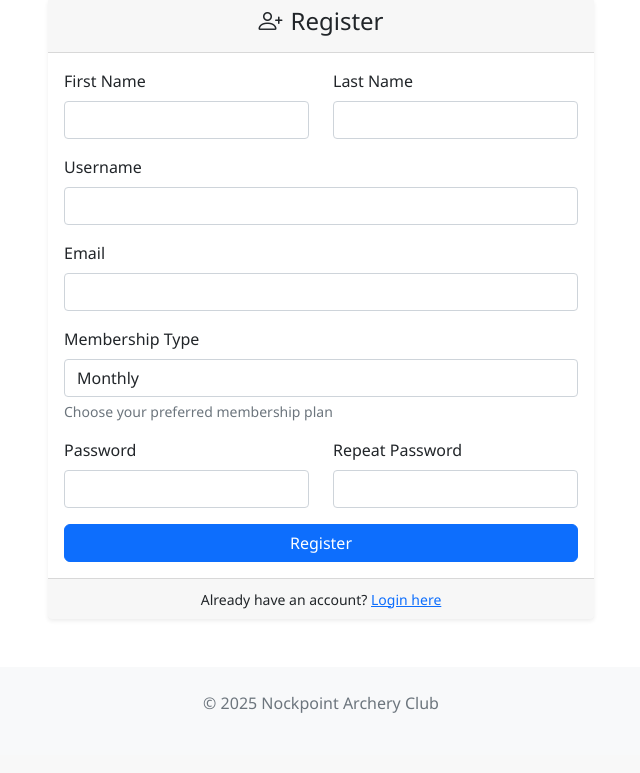
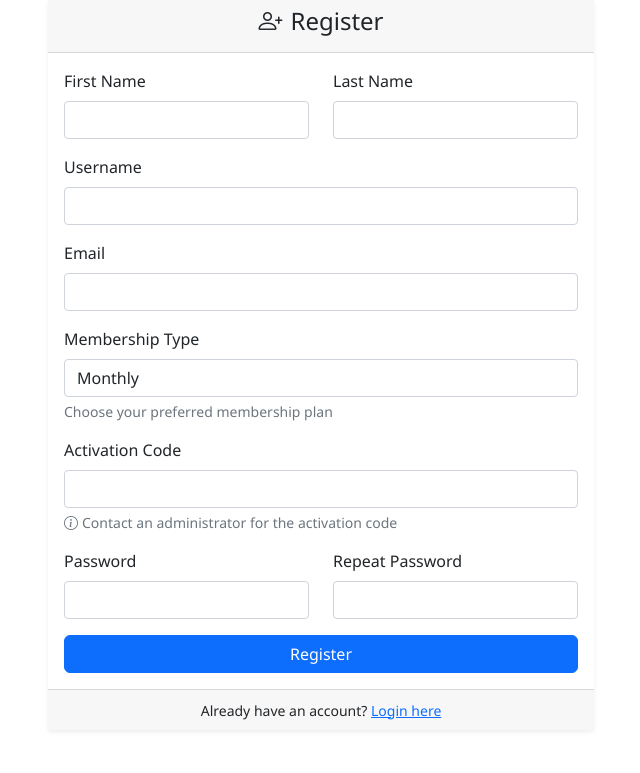
Before and after one commit to silah/nockpoint, a Flask app: page /auth/register in a window 1280 px wide. Shown: the part 81-854 px from the top of the page, without its empty margins (319-959 px from the left). Before the commit the page ends 794 px from the top, so only its background shows below. Run offline with Flask 3, Linux system fonts and the light colour scheme; data comes from the database, SQL or seed files in the repository; some libraries are stand-ins or nearby versions.

Commit message:
added activation code feature for registrations

```diff
--- a/app/forms.py
+++ b/app/forms.py
@@ -20,11 +20,20 @@
         ('annual', 'Annual'),
         ('per_event', 'Per-Event')
     ], default='monthly', validators=[DataRequired()])
+    activation_code = StringField('Activation Code', validators=[DataRequired(), Length(1, 50)])
     password = PasswordField('Password', validators=[DataRequired(), Length(6)])
     password2 = PasswordField('Repeat Password',
                              validators=[DataRequired(), EqualTo('password')])
     is_admin = BooleanField('Make this user an administrator')
     submit = SubmitField('Register')
+
+    def validate_activation_code(self, field):
+        from app.models import ClubSettings
+        settings = ClubSettings.get_settings()
+        if not settings.activation_code:
+            raise ValidationError('Registration is currently disabled. Please contact an administrator.')
+        if field.data != settings.activation_code:
+            raise ValidationError('Invalid activation code.')
 
 class InventoryCategoryForm(FlaskForm):
     name = StringField('Category Name', validators=[DataRequired(), Length(1, 100)])
@@ -232,6 +241,10 @@
     monthly_membership_price = DecimalField('Monthly Membership Price', validators=[DataRequired(), NumberRange(min=0)], places=2, default=0.00)
     per_event_price = DecimalField('Per-Event Price', validators=[DataRequired(), NumberRange(min=0)], places=2, default=0.00)
 
+    # Registration settings
+    activation_code = StringField('Registration Activation Code', validators=[Optional(), Length(0, 50)],
+                                 description='Leave empty to disable new registrations')
+
     website_url = StringField('Website URL', validators=[Optional(), Length(0, 200)])
     facebook_url = StringField('Facebook URL', validators=[Optional(), Length(0, 200)])
     instagram_url = StringField('Instagram URL', validators=[Optional(), Length(0, 200)])
--- a/app/models.py
+++ b/app/models.py
@@ -431,6 +431,9 @@
     monthly_membership_price = db.Column(db.Numeric(10, 2), default=0.00)
     per_event_price = db.Column(db.Numeric(10, 2), default=0.00)
 
+    # Registration settings
+    activation_code = db.Column(db.String(50), nullable=True)
+
     updated_at = db.Column(db.DateTime, default=datetime.utcnow)
     updated_by = db.Column(db.Integer, db.ForeignKey('user.id'))
 
--- a/app/templates/auth/register.html
+++ b/app/templates/auth/register.html
@@ -76,6 +76,21 @@
                         <div class="form-text">Choose your preferred membership plan</div>
                     </div>
 
+                    <div class="mb-3">
+                        {{ form.activation_code.label(class="form-label") }}
+                        {{ form.activation_code(class="form-control") }}
+                        {% if form.activation_code.errors %}
+                            <div class="text-danger small">
+                                {% for error in form.activation_code.errors %}
+                                    <div>{{ error }}</div>
+                                {% endfor %}
+                            </div>
+                        {% endif %}
+                        <div class="form-text">
+                            <i class="bi bi-info-circle me-1"></i>Contact an administrator for the activation code
+                        </div>
+                    </div>
+
                     <div class="row">
                         <div class="col-md-6 mb-3">
                             {{ form.password.label(class="form-label") }}
```
Also changed, not shown: app/templates/main/settings_form.html (+21 -0 lines), init_db.py (+10 -1 lines).
